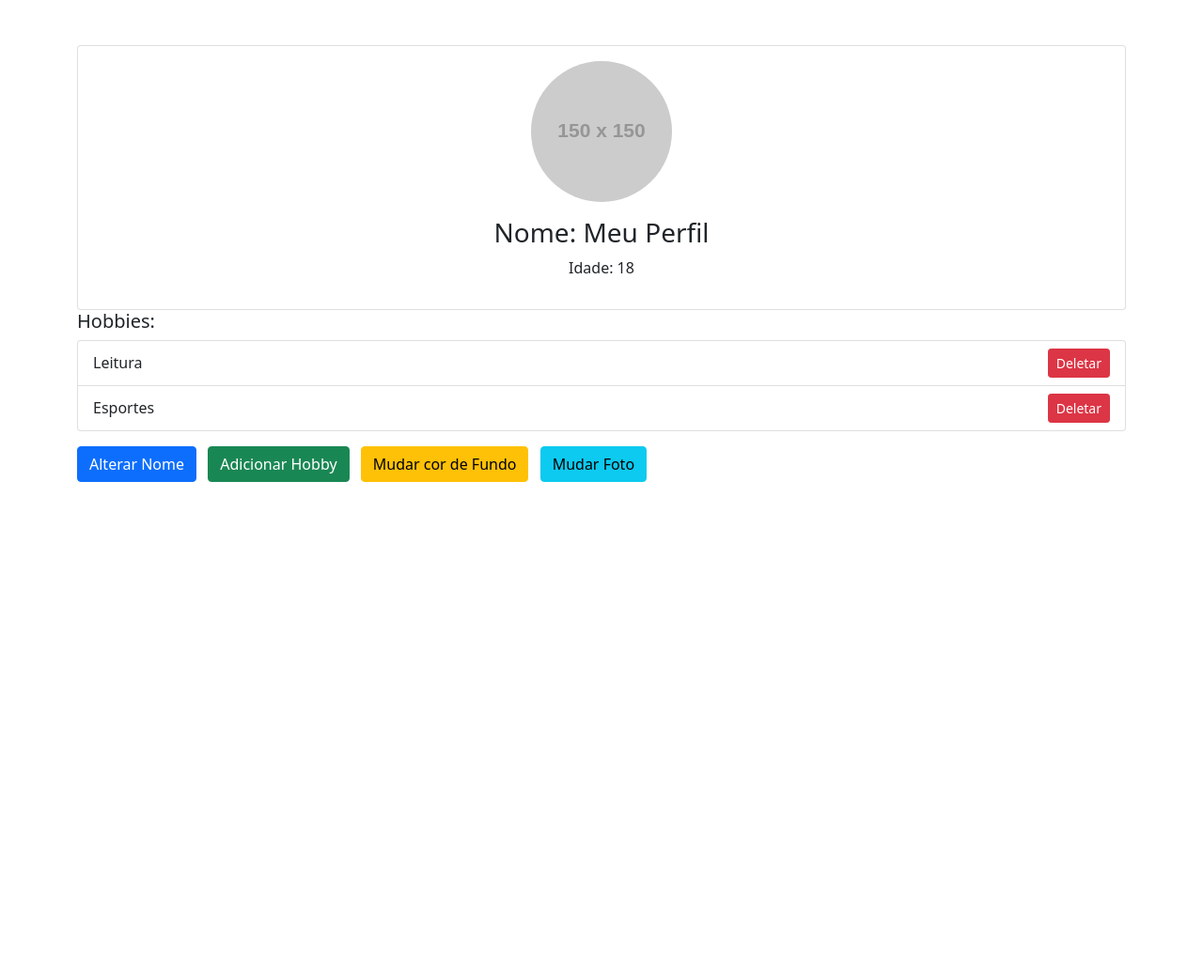
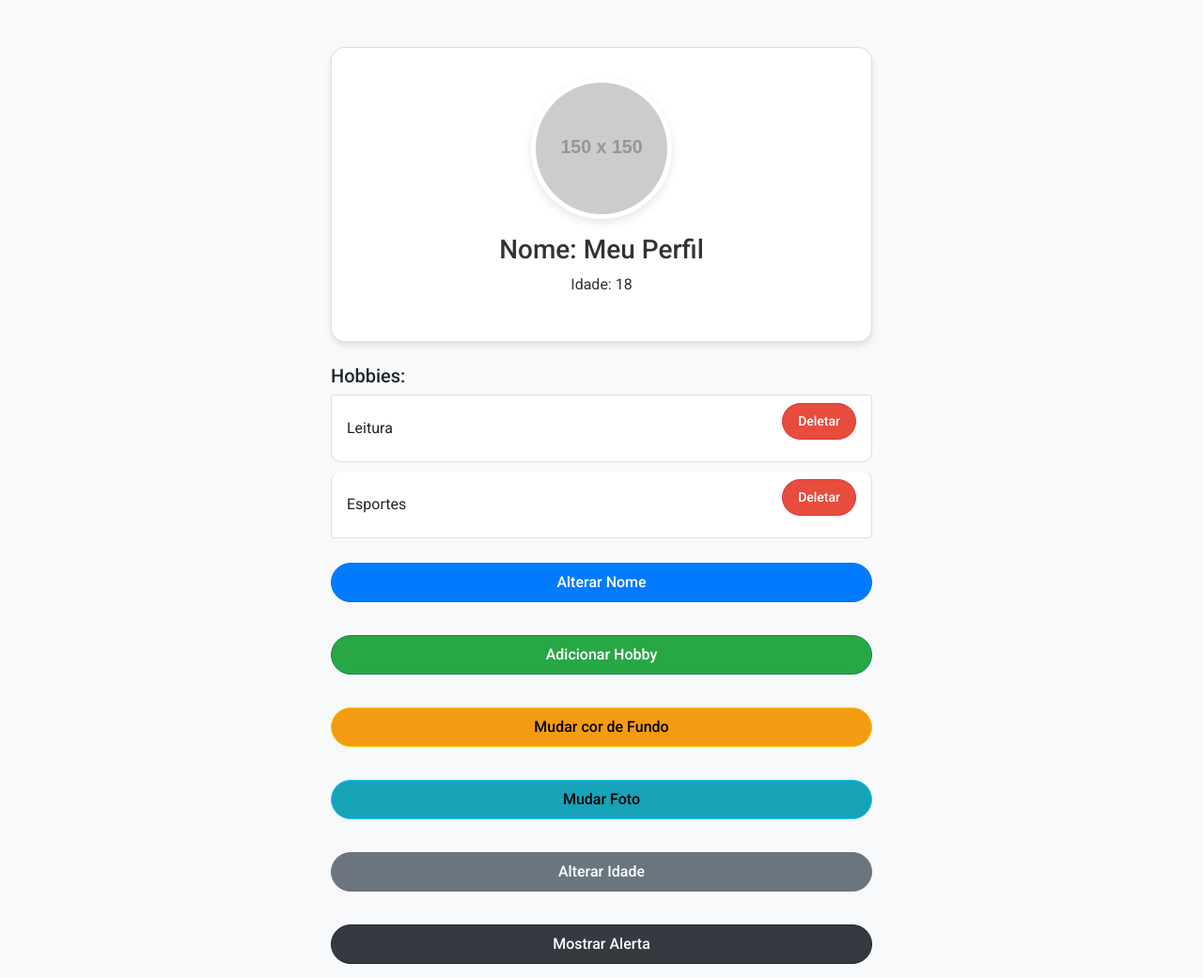
Before and after one commit to jota253/meuPerfil, a plain HTML site: page index.html in a window 1280 px wide. Shown: the whole page at 94% size. Before the commit the page ends 800 px from the top, so only its background shows below. Drawn offline with nearby package versions, Linux system fonts and the light colour scheme; placeholder pictures from the web are drawn by us.

Commit message:
Update index.html

```diff
--- a/index.html
+++ b/index.html
@@ -5,9 +5,105 @@
     <meta name="viewport" content="width=device-width, initial-scale=1.0">
     <title>Perfil Interativo</title>
     <link href="https://cdn.jsdelivr.net/npm/bootstrap@5.0.2/dist/css/bootstrap.min.css" rel="stylesheet">
+    <link href="https://fonts.googleapis.com/css2?family=Roboto:wght@300;400;500&display=swap" rel="stylesheet">
+    <style>
+        body {
+            font-family: 'Roboto', sans-serif;
+            background-color: #f8f9fa;
+            transition: background-color 0.5s ease-in-out;
+        }
+
+        .container {
+            max-width: 600px;
+            margin-top: 50px;
+        }
+
+        .card {
+            border-radius: 15px;
+            box-shadow: 0 4px 6px rgba(0, 0, 0, 0.1);
+            background-color: #ffffff;
+        }
+
+        .card-body {
+            padding: 2rem;
+        }
+
+        h3, p {
+            color: #333;
+        }
+
+        img {
+            border-radius: 50%;
+            border: 5px solid #fff;
+            box-shadow: 0 4px 10px rgba(0, 0, 0, 0.1);
+        }
+
+        .list-group-item {
+            border-radius: 10px;
+            margin-bottom: 10px;
+            transition: transform 0.3s ease, background-color 0.3s ease;
+        }
+
+        .list-group-item:hover {
+            transform: translateY(-5px);
+            background-color: #f1f1f1;
+        }
+
+        .btn {
+            border-radius: 30px;
+            padding: 8px 16px;
+            font-weight: 500;
+            transition: transform 0.3s ease, background-color 0.3s ease;
+            margin-bottom: 15px;
+        }
+
+        .btn:hover {
+            transform: translateY(-3px);
+            background-color: #0056b3;
+            color: #fff;
+        }
+
+        .btn-secondary {
+            background-color: #6c757d;
+        }
+
+        .btn-dark {
+            background-color: #343a40;
+        }
+
+        .btn-warning {
+            background-color: #f39c12;
+        }
+
+        .btn-info {
+            background-color: #17a2b8;
+        }
+
+        .btn-danger {
+            background-color: #e74c3c;
+        }
+
+        .btn-success {
+            background-color: #28a745;
+        }
+
+        .btn-primary {
+            background-color: #007bff;
+        }
+
+        .me-2 {
+            margin-right: 10px;
+        }
+
+        .button-container {
+            display: flex;
+            flex-direction: column;
+            gap: 20px;
+        }
+    </style>
 </head>
 <body>
-    <div class="container mt-5">
+    <div class="container">
         <div class="card" id="profileCard">
             <div class="card-body text-center">
                 <img id="profileImage" src="http://via.placeholder.com/150" alt="Imagem do Perfil" class="rounded-circle mb-3" style="width: 150px;">
@@ -16,7 +112,7 @@
             </div>
         </div>
 
-        <h5>Hobbies:</h5>
+        <h5 class="mt-4">Hobbies:</h5>
         <ul id="hobbiesList" class="list-group mb-3">
             <li class="list-group-item d-flex justify-content-between align-items-center">
                 Leitura
@@ -28,10 +124,14 @@
             </li>
         </ul>
 
-        <button class="btn btn-primary me-2" onclick="alterarNome()">Alterar Nome</button>
-        <button class="btn btn-success me-2" onclick="adicionarHobby()">Adicionar Hobby</button>
-        <button class="btn btn-warning me-2" onclick="mudarCorDeFundo()">Mudar cor de Fundo</button>
-        <button class="btn btn-info" onclick="mudarFoto()">Mudar Foto</button>
+        <div class="button-container">
+            <button class="btn btn-primary" onclick="alterarNome()">Alterar Nome</button>
+            <button class="btn btn-success" onclick="adicionarHobby()">Adicionar Hobby</button>
+            <button class="btn btn-warning" onclick="mudarCorDeFundo()">Mudar cor de Fundo</button>
+            <button class="btn btn-info" onclick="mudarFoto()">Mudar Foto</button>
+            <button class="btn btn-secondary" onclick="alterarIdade()">Alterar Idade</button>
+            <button class="btn btn-dark" onclick="mostrarAlerta()">Mostrar Alerta</button>
+        </div>
     </div>
 
     <script>
@@ -78,6 +178,19 @@
                 document.getElementById("profileImage").src = novaFoto;
             }
         }
+
+        function alterarIdade() {
+            const novaIdade = prompt("Digite sua nova idade:");
+            if (novaIdade && !isNaN(novaIdade)) {
+                document.getElementById("profileAge").innerText = "Idade: " + novaIdade;
+            } else {
+                alert("Por favor, digite uma idade válida!");
+            }
+        }
+
+        function mostrarAlerta() {
+            alert("Bem-vindo ao seu perfil");
+        }
     </script>
 </body>
 </html>
```
